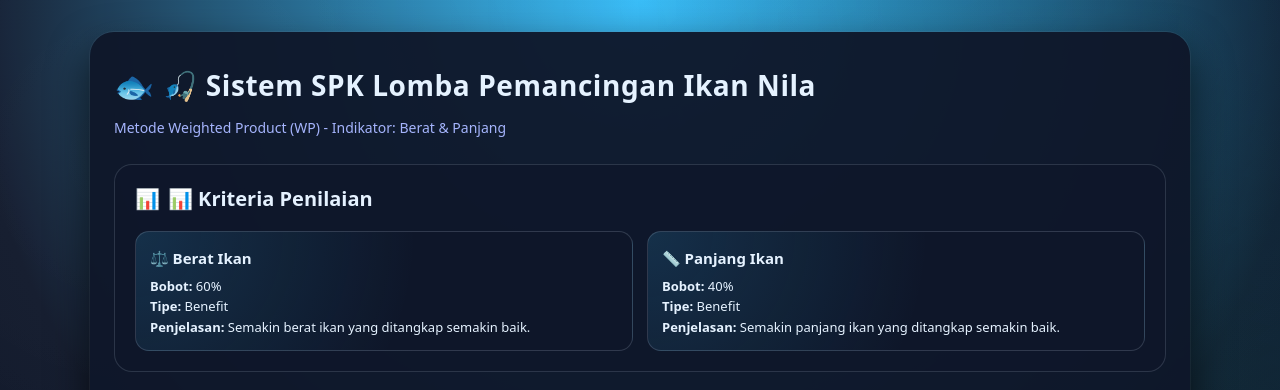
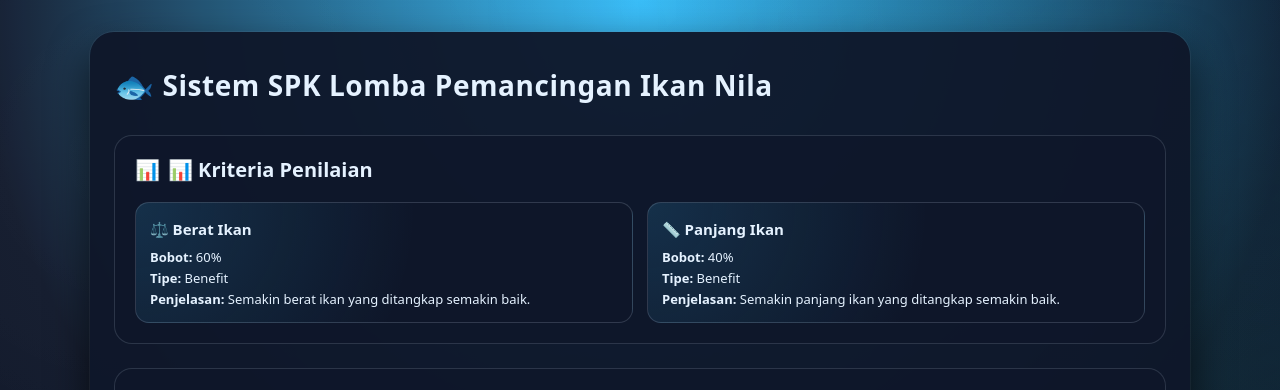
Before and after one commit to Jackdesign1/Sistem-Cerdas-untuk-Lomba-Mancing, a PHP site: page / in a window 1280 px wide. Shown: the top 390 px of the page. Run offline with PHP 8.4, Linux system fonts and the light colour scheme; data comes from the database, SQL or seed files in the repository.

Commit message:
Revisi Index.php

```diff
--- a/Index.php
+++ b/Index.php
@@ -100,8 +100,7 @@ $hasil_spk = $spk->hitung_spk();
 <body>
 <div class="container">
     <header>
-        <h1>🎣 Sistem SPK Lomba Pemancingan Ikan Nila</h1>
-        <p>Metode Weighted Product (WP) - Indikator: Berat & Panjang</p>
+        <h1>Sistem SPK Lomba Pemancingan Ikan Nila</h1>
     </header>
 
     <!-- Message -->
```
